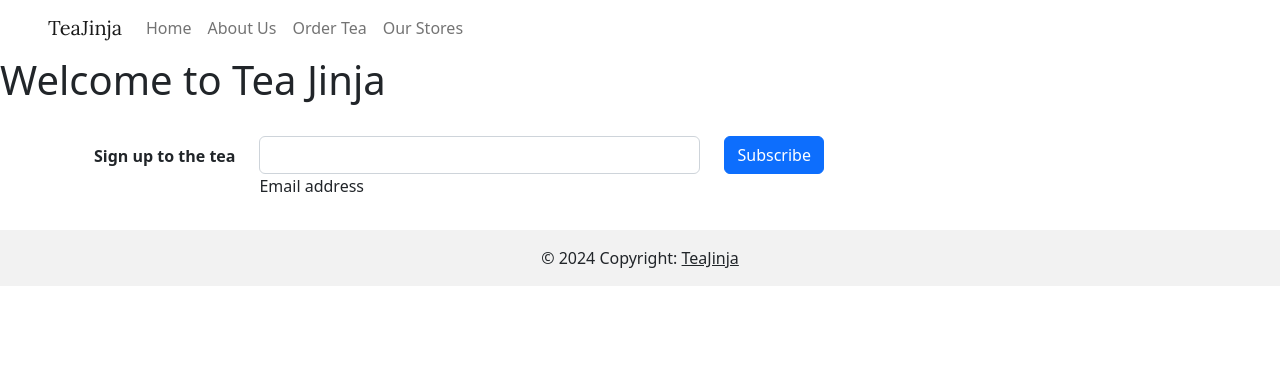
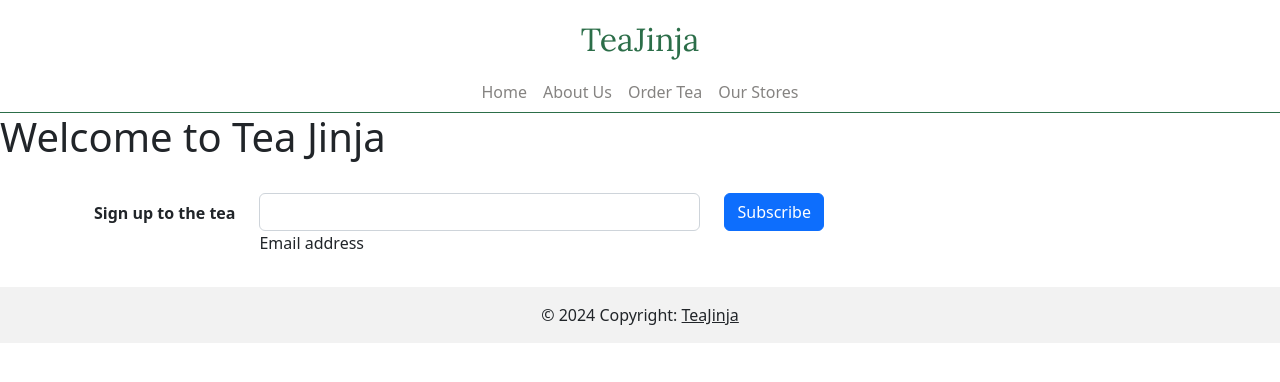
Before and after one commit to xiaojieee/week11_jen_shujie, a Flask app: page /home in a window 1280 px wide. Shown: the top 382 px of the page. Run offline with Flask 3, Linux system fonts and the light colour scheme.

Commit message:
Styled top menu, connected menu links to home & order pages

```diff
--- a/application/static/main_styles.css
+++ b/application/static/main_styles.css
@@ -5,4 +5,24 @@
   font-optical-sizing: auto;
   font-weight: 400;
   font-style: normal;
+  color: #2C6E49;
+  font-size: 2rem;
+  text-align:center;
+  text-decoration: none;
 }
+
+.navbar {
+  border-bottom: 1px solid #2C6E49;
+}
+
+.lora_title:hover {
+  color: #2C6E49;
+}
+
+.nav-link {
+    color: #858381;
+}
+
+.nav-link:hover {
+    color: #4C956C;
+}
--- a/application/templates/layout.html
+++ b/application/templates/layout.html
@@ -8,28 +8,29 @@
     <title>{{  title }}</title>
 </head>
 <body>
-    <nav class="navbar navbar-expand-lg navbar-light py-2 px-5" >
-        <a class="navbar-brand lora_title" href="">TeaJinja</a>
-        <button class="navbar-toggler" type="button" data-toggle="collapse" data-target="#navbarText" aria-controls="navbarText" aria-expanded="false" aria-label="Toggle navigation">
-          <span class="navbar-toggler-icon"></span>
-        </button>
-        <div class="collapse navbar-collapse" id="navbarText">
-
+    <div class="row">
+      <a class="lora_title pt-3 pb-2" href="{{ url_for('home') }}">TeaJinja</a>
+    </div>
+    <nav class="justify-content-center navbar navbar-expand-lg py-0" >
+<!--        <button class="navbar-toggler" type="button" data-toggle="collapse" data-target="#navbarText" aria-controls="navbarText" aria-expanded="false" aria-label="Toggle navigation">-->
+<!--          <span class="navbar-toggler-icon"></span>-->
+<!--        </button>-->
+<!--        <div class="collapse navbar-collapse" id="navbarText">-->
           <ul class="navbar-nav mr-auto">
             <li class="nav-item active">
-              <a class="nav-link" href="">Home</a>
+              <a class="nav-link" href="{{ url_for('home') }}">Home</a>
             </li>
             <li class="nav-item">
               <a class="nav-link" href="">About Us</a>
             </li>
             <li class="nav-item">
-              <a class="nav-link" href="">Order Tea</a>
+              <a class="nav-link" href="{{ url_for('order') }}">Order Tea</a>
             </li>
             <li class="nav-item">
               <a class="nav-link" href="">Our Stores</a>
             </li>
           </ul>
-        </div>
+<!--        </div>-->
     </nav>
 
 
```
